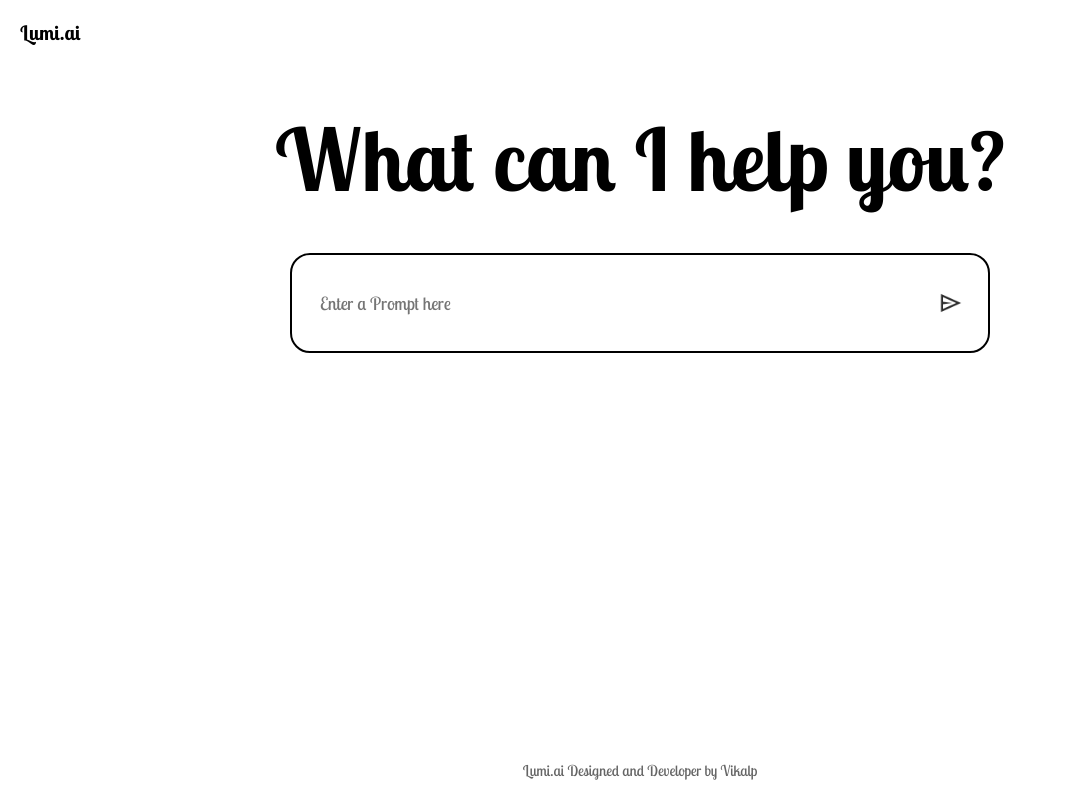
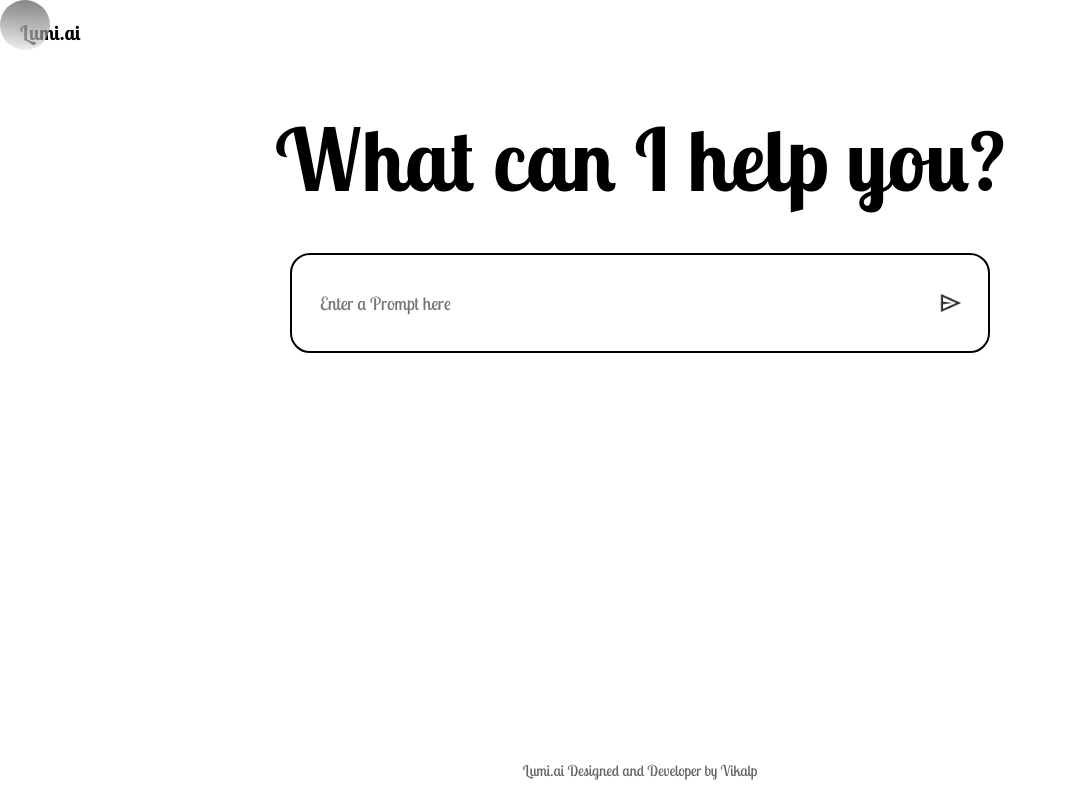
Before and after one commit to VikalpNag/Lumi.ai, a React (Vite) app: page / in a window 1280 px wide. Shown: the whole page, without its empty margins (0-1067 px from the left). Built offline with nearby package versions, Linux system fonts and the light colour scheme; no server answers.

Commit message:
feat:Cursor hover effect

```diff
--- a/package.json
+++ b/package.json
@@ -16,6 +16,7 @@
     "@mui/icons-material": "^7.1.2",
     "@mui/material": "^7.1.2",
     "dotenv": "^16.4.7",
+    "framer-motion": "^12.19.2",
     "react": "^19.0.0",
     "react-dom": "^19.0.0"
   },
--- a/src/Componets/Main/Mainbar.css
+++ b/src/Componets/Main/Mainbar.css
@@ -3,6 +3,20 @@
   min-height: 100vh;
   padding-bottom: 15vh;
   position: relative;
+}
+
+.circle {
+  position: fixed;
+  top: 0;
+  left: 0;
+  width: 50px;
+  height: 50px;
+  border-radius: 50%;
+  background: linear-gradient(#00000077, #e2e2e249);
+  backdrop-filter: blur(20px);
+  pointer-events: none;
+  z-index: 999;
+  transform: translate(-50%, -50%);
 }
 
 .main .nav {
--- a/src/Componets/Main/Mainbar.jsx
+++ b/src/Componets/Main/Mainbar.jsx
@@ -1,3 +1,5 @@
+"use client";
+import useMousePosition from "../../utils/useMousePosition.js";
 import React, { useContext, useState } from "react";
 import { assets } from "../../assets/assets.js";
 import "./Mainbar.css";
@@ -7,8 +9,10 @@ import CloseRoundedIcon from "@mui/icons-material/CloseRounded";
 import DarkModeOutlinedIcon from "@mui/icons-material/DarkModeOutlined";
 import LightModeOutlinedIcon from "@mui/icons-material/LightModeOutlined";
 import GrainIcon from "@mui/icons-material/Grain";
+import { motion } from "framer-motion";
 
 const Mainbar = () => {
+  const { x, y } = useMousePosition();
   const [show, setShow] = useState(true);
   const [menu, setMenu] = useState(false);
   const {
@@ -53,6 +57,11 @@ const Mainbar = () => {
             <span>What can I help you?</span>
           </p>
         </div>
+        <motion.div
+          className="circle"
+          animate={{ x, y }}
+          transition={{ type: "spring", stiffness: 100, damping: 20 }}
+        ></motion.div>
         <div className="search-box">
           <input
             onChange={(e) => setInput(e.target.value)}
--- a/src/utils/useMousePosition.js
+++ b/src/utils/useMousePosition.js
@@ -5,13 +5,14 @@ export default function useMousePosition() {
     const [mousePosition, setMousePosition] = useState({ x: 0, y: 0 });
 
 
-    //function
-    const updateMousePosition = (e) => {
-        setMousePosition({ x: e.clientX, y: e.clientY });
-    };
+
 
     //to update the state
     useEffect(() => {
+        //function
+        const updateMousePosition = (e) => {
+            setMousePosition({ x: e.clientX, y: e.clientY });
+        };
         window.addEventListener('mousemove', updateMousePosition);
         return () => {
             window.removeEventListener('mousemove', updateMousePosition);
```
Also changed, not shown: 1 other file (tests, documents, lock files or other folders).
